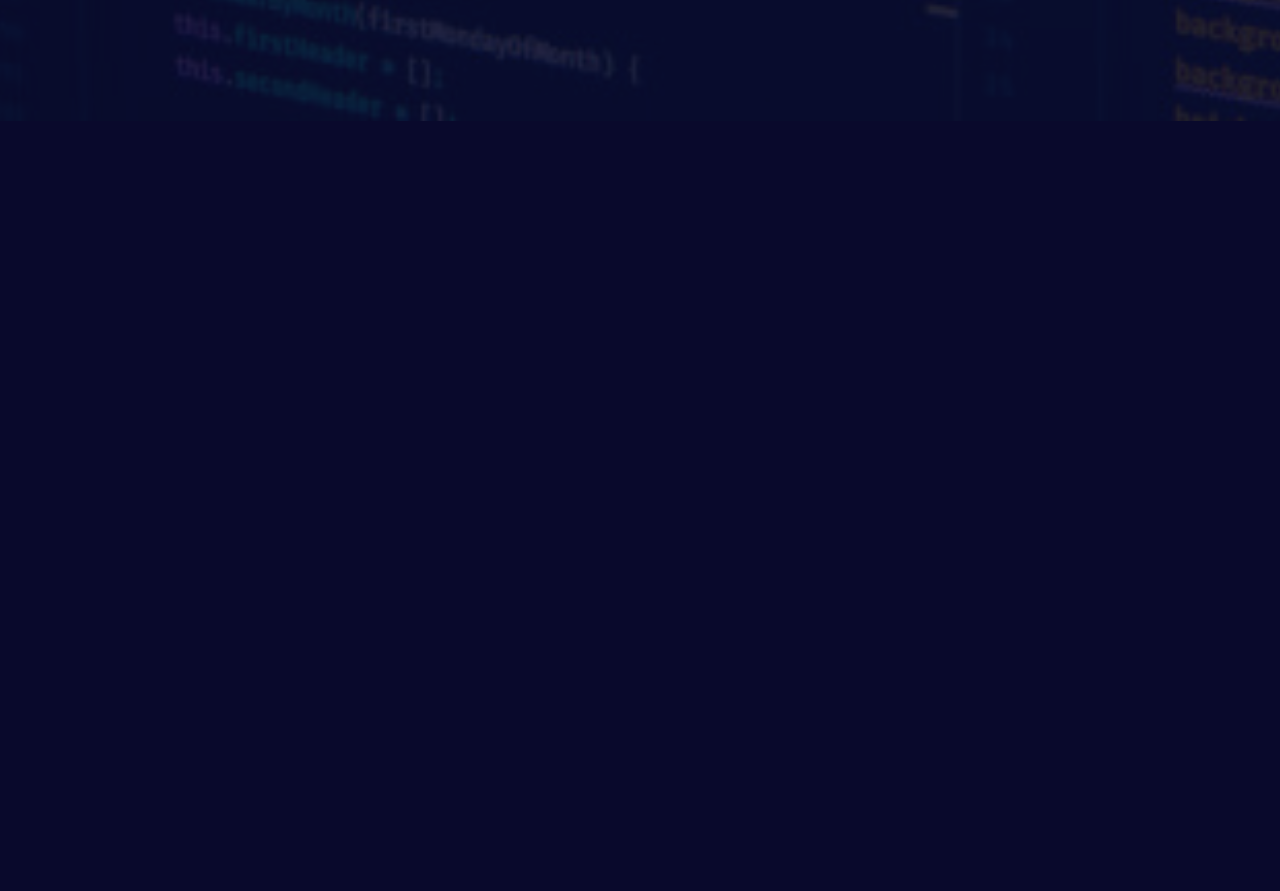
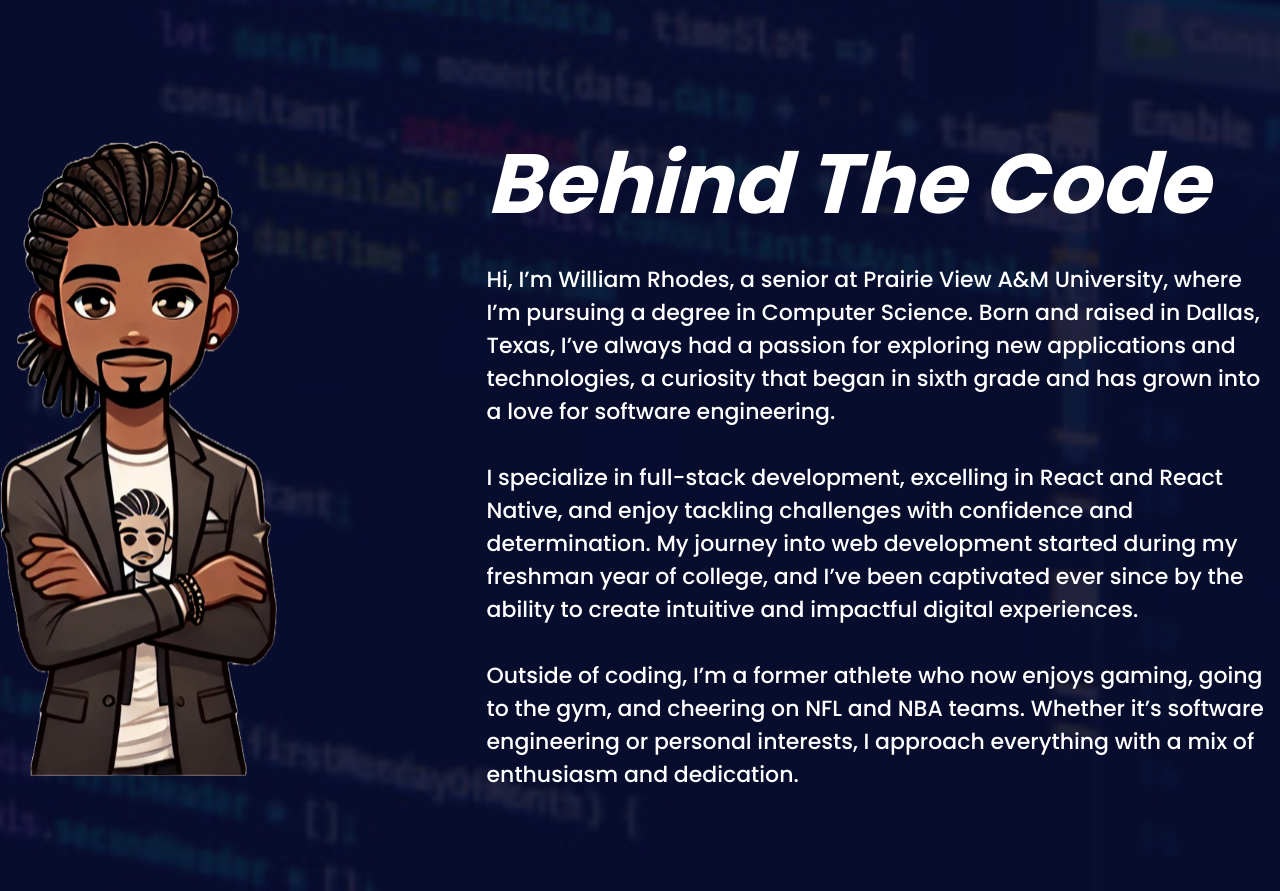
Before and after one commit to troyrhodes02/my-portfolio, a Next.js app: page / in a window 1280 px wide. Shown: the part 1620-2511 px from the top of the page. Before the commit the page ends 1741 px from the top, so only its background shows below. Built offline with nearby package versions, Linux system fonts and the light colour scheme.

Commit message:
About Section

```diff
--- /dev/null
+++ b/components/sections/About.tsx
@@ -0,0 +1,87 @@
+import React from "react";
+import { Box, Typography, useMediaQuery, useTheme } from "@mui/material";
+
+export const About = () => {
+  const theme = useTheme();
+  const isMobile = useMediaQuery(theme.breakpoints.down("lg"));
+
+  return (
+    <Box
+      sx={{
+        display: "flex",
+        flexDirection: isMobile ? "column" : "row",
+        alignItems: "center",
+        justifyContent: "center",
+        color: "#ffffff",
+        paddingBottom: "100px",
+      }}
+    >
+      <Box
+        component="img"
+        src="/me2.png"
+        alt="William Rhodes"
+        sx={{
+          height: isMobile
+            ? { xs: "200px", sm: "300px", md: "400px" }
+            : "640px",
+          width: "auto",
+          marginBottom: isMobile ? 3 : 0,
+          marginRight: isMobile ? 0 : { md: "50px", lg: "200px" },
+          objectFit: "cover",
+          borderRadius: "8px",
+        }}
+      />
+
+      <Box
+        sx={{
+          textAlign: isMobile ? "center" : "left",
+          maxWidth: isMobile ? { xs: "90%", sm: "80%" } : "800px",
+        }}
+      >
+        <Typography
+          sx={{
+            marginBottom: 2,
+            fontSize: isMobile
+              ? { xs: "36px", sm: "48px", md: "64px" }
+              : "84px",
+            fontWeight: "800",
+            fontStyle: "italic",
+          }}
+        >
+          Behind The Code
+        </Typography>
+
+        <Typography
+          sx={{
+            fontSize: isMobile
+              ? { xs: "16px", sm: "18px", md: "20px" }
+              : "22px",
+            lineHeight: isMobile
+              ? { xs: "1.2", sm: "1.3", md: "1.5" }
+              : "1.5",
+            fontWeight: "500",
+          }}
+        >
+          Hi, I’m William Rhodes, a senior at Prairie View A&M University, where
+          I’m pursuing a degree in Computer Science. Born and raised in Dallas,
+          Texas, I’ve always had a passion for exploring new applications and
+          technologies, a curiosity that began in sixth grade and has grown into
+          a love for software engineering.
+          <br />
+          <br />
+          I specialize in full-stack development, excelling in React and React
+          Native, and enjoy tackling challenges with confidence and
+          determination. My journey into web development started during my
+          freshman year of college, and I’ve been captivated ever since by the
+          ability to create intuitive and impactful digital experiences.
+          <br />
+          <br />
+          Outside of coding, I’m a former athlete who now enjoys gaming, going
+          to the gym, and cheering on NFL and NBA teams. Whether it’s software
+          engineering or personal interests, I approach everything with a mix of
+          enthusiasm and dedication.
+        </Typography>
+      </Box>
+    </Box>
+  );
+};
--- a/components/sections/Hero.tsx
+++ b/components/sections/Hero.tsx
@@ -23,7 +23,7 @@ export const Hero = () => {
       <Stack
         sx={{
           width: "100%",
-          flexDirection: { xs: "column", md: "row" },
+          flexDirection: { xs: "column", md: "column", lg: "row" },
           alignItems: "center",
           justifyContent: "center",
           gap: { xs: "20px", md: "50px" },
@@ -72,7 +72,7 @@ export const Hero = () => {
           whileHover={{ scale: 1.1, y: -10 }}
           sx={{
             position: "relative",
-            width: { xs: "200px", sm: "250px", md: "400px" },
+            width: { xs: "200px", sm: "250px", md: "400px", lg: "550px" },
             height: { xs: "300px", sm: "350px", md: "600px" },
           }}
         >
@@ -110,7 +110,7 @@ export const Hero = () => {
           <Typography
             variant="h1"
             sx={{
-              textAlign: { xs: "center", md: "left" },
+              textAlign: { xs: "center", md: "center" },
               color: "white",
               fontSize: { xs: "28px", sm: "36px", md: "48px" },
               fontWeight: 700,
--- a/components/sections/skills/SkillsOverview.tsx
+++ b/components/sections/skills/SkillsOverview.tsx
@@ -1,12 +1,13 @@
 "use client";
 
 import React from "react";
-import { useMediaQuery } from "@mui/material";
+import { useMediaQuery, useTheme } from "@mui/material";
 import { SkillsOverviewDesktop } from "./SkillsOverviewDesktop";
 import { SkillsOverviewMobile } from "./SkillsOverviewMobile";
 
 export const SkillsOverview = () => {
-  const isMobile = useMediaQuery("(max-width: 768px)");
+  const theme = useTheme();
+  const isMobile = useMediaQuery(theme.breakpoints.down("lg"));
 
   return isMobile ? <SkillsOverviewMobile /> : <SkillsOverviewDesktop />;
 };
--- a/src/app/page.tsx
+++ b/src/app/page.tsx
@@ -4,6 +4,7 @@ import { Box } from "@mui/material";
 import { Hero } from "../../components/sections/Hero";
 import { Navbar } from "../../components/navbar/Navbar";
 import { SkillsOverview } from "../../components/sections/skills/SkillsOverview";
+import { About } from "../../components/sections/About";
 
 export default function Home() {
   return (
@@ -39,6 +40,7 @@ export default function Home() {
         <Navbar />
         <Hero />
         <SkillsOverview />
+        <About />
       </Box>
     </Box>
   );
```
Also changed, not shown: public/me2.png (added).
